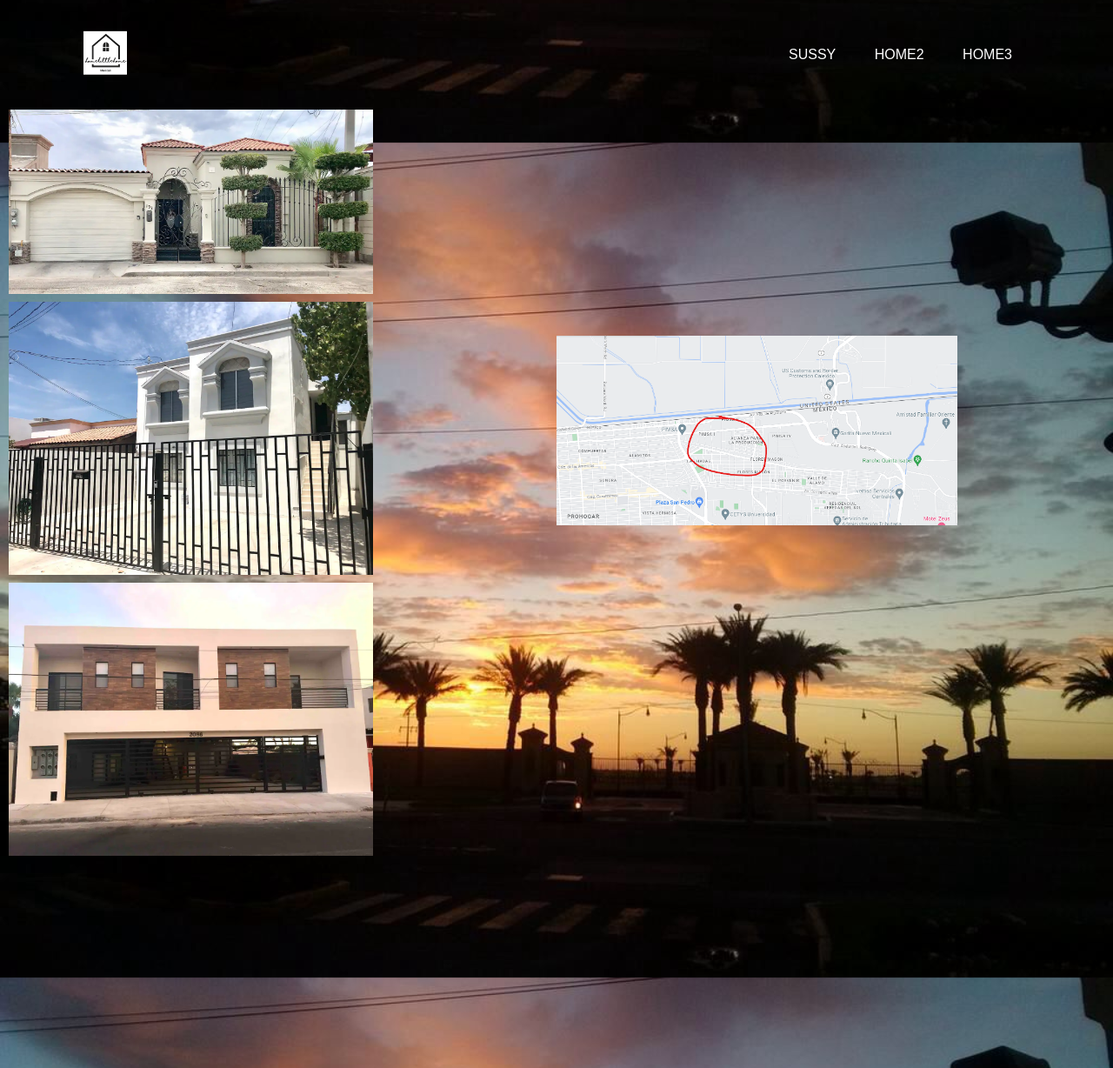
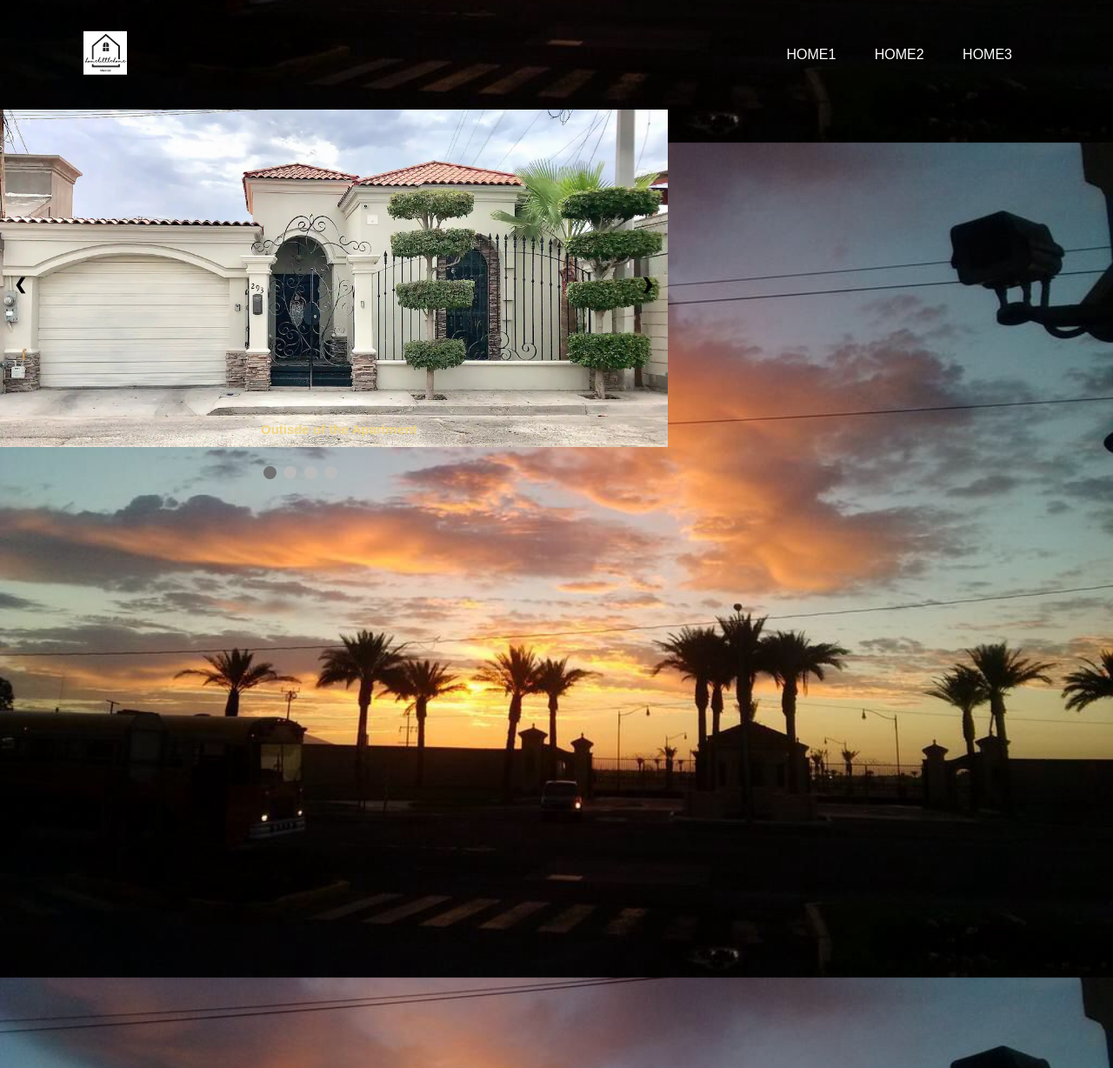
Before and after one commit to juansierr4/HomeLittleHome, a Python web app: template templates/home1.html in a window 1280 px wide. Shown: the top 1228 px of the page at 87% size. Run offline with Jinja, Linux system fonts and the light colour scheme; the template is opened without the code that fills it, so the values that code supplies are empty.

Commit message:
Add files via upload

```diff
--- a/templates/home1.html
+++ b/templates/home1.html
@@ -7,31 +7,94 @@
     <meta charset="UTF-8">
     <meta http-equiv="X-UA-Compatible" content="IE=edge">
     <meta name="viewport" content="width=device-width, initial-scale=1.0">
-    <title>Home 1</title>
+    <title>Home Little Home</title>
     <link rel="stylesheet" href="style.css">
 </head>
 <body>
-<div class = "background">
+
+    <div class = "background">
         <div class ="navbar"><a href = "index.html">
 
             <img src="logo.png" alt = "home logo" class = "logo"></a>
             <ul>
-                <li><a href = "home1.html">SUSSY</a></li>
+                <li><a href = "home1.html">Home1</a></li>
                 <li><a href = "home2.html">Home2</a></li>
                 <li><a href = "home3.html">Home3</a></li>
         </ul>
         </div>
 
-        <div class= "row">
-            <div class="column"><a href="home1.html"><img src="home1.jpg" width="33%;"></a></div>
-            <div class="column"><a href="home2.html"><img src="home2.jpg" width="33%;"></a></div>
-            <div class="column"><a href="home3.html"><img src="home3.jpg" width="33%;"></a></div>
+<!-- Slideshow container -->
+<div class="slideshow-container">
 
-        </div>
+    <!-- Full-width images with number and caption text -->
+    <div class="mySlides fade">
+        <div class="numbertext">1 / 4</div>
+        <img src="home1.jpg" class="slidepic">
+        <div class="text">Outisde of the Apartment</div>
+      </div>
 
-        <div class= "map"><a href="#"><img src="location1.png" width="40%;"height="350%;"></a></div>
+    <div class="mySlides fade">
+      <div class="numbertext">2 / 4</div>
+      <img src="home1pic1.jpg" class="slidepic">
+      <div class="text">Living Room</div>
+    </div>
 
+    <div class="mySlides fade">
+      <div class="numbertext">3 / 4</div>
+      <img src="home1pic2.jpg" class="slidepic">
+      <div class="text">Kitchen Area</div>
+    </div>
 
-    <script type = "text/javascript" src = "{{url_for('static', filename='index.js')}}"></script>
+    <div class="mySlides fade">
+      <div class="numbertext">4 / 4</div>
+      <img src="home1pic3.jpg" class="slidepic">
+      <div class="text">In the Room</div>
+    </div>
+
+    <!-- Next and previous buttons -->
+    <a class="prev" onclick="plusSlides(-1)">&#10094;</a>
+    <a class="next" onclick="plusSlides(1)">&#10095;</a>
+  </div>
+  <br>
+
+  <!-- The dots/circles -->
+  <div style="text-align:center">
+    <span class="dot" onclick="currentSlide(1)"></span>
+    <span class="dot" onclick="currentSlide(2)"></span>
+    <span class="dot" onclick="currentSlide(3)"></span>
+    <span class="dot" onclick="currentSlide(4)"></span>
+  </div>
+
+<script>
+    let slideIndex = 1;
+    showSlides(slideIndex);
+
+    // Next/previous controls
+    function plusSlides(n) {
+      showSlides(slideIndex += n);
+    }
+
+    // Thumbnail image controls
+    function currentSlide(n) {
+      showSlides(slideIndex = n);
+    }
+
+    function showSlides(n) {
+      let i;
+      let slides = document.getElementsByClassName("mySlides");
+      let dots = document.getElementsByClassName("dot");
+      if (n > slides.length) {slideIndex = 1}
+      if (n < 1) {slideIndex = slides.length}
+      for (i = 0; i < slides.length; i++) {
+        slides[i].style.display = "none";
+      }
+      for (i = 0; i < dots.length; i++) {
+        dots[i].className = dots[i].className.replace(" active", "");
+      }
+      slides[slideIndex-1].style.display = "block";
+      dots[slideIndex-1].className += " active";
+    }
+</script>
+
 </body>
 </html>
--- a/templates/style.css
+++ b/templates/style.css
@@ -114,7 +114,8 @@ html, body{
 
 /* Caption text */
 .text {
-  color: #f2f2f2;
+  color: #f1d683;
+  font-weight: bold;
   font-size: 15px;
   padding: 8px 12px;
   position: absolute;
@@ -134,6 +135,7 @@ html, body{
 
 .slidepic {
     width:60%;
+    overflow: hidden;
 }
 
 /* The dots/bullets/indicators */
```
Also changed, not shown: templates/home2.html (+77 -10 lines), templates/home3.html (+25 -6 lines), templates/home2.1jpg.webp (added), templates/home21.jpg (added), templates/home2pic1.jpg (added), templates/home2pic2.jpg (added), templates/home2pic3.jpg (added).
